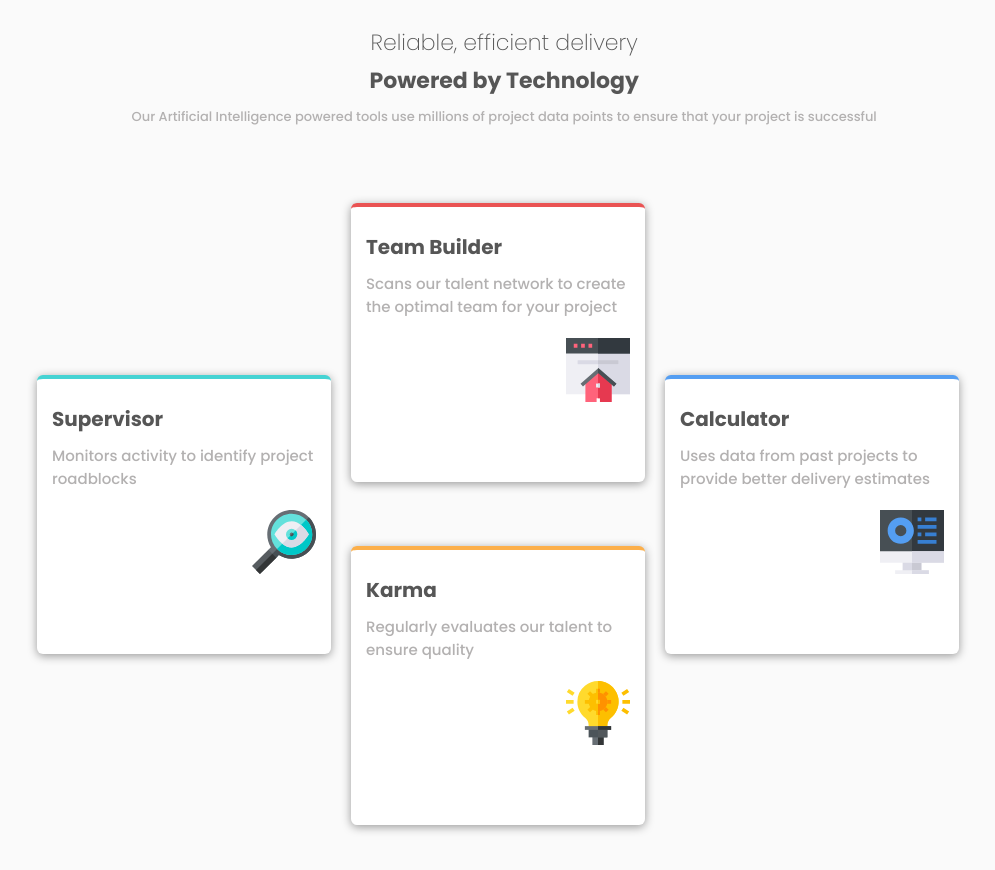
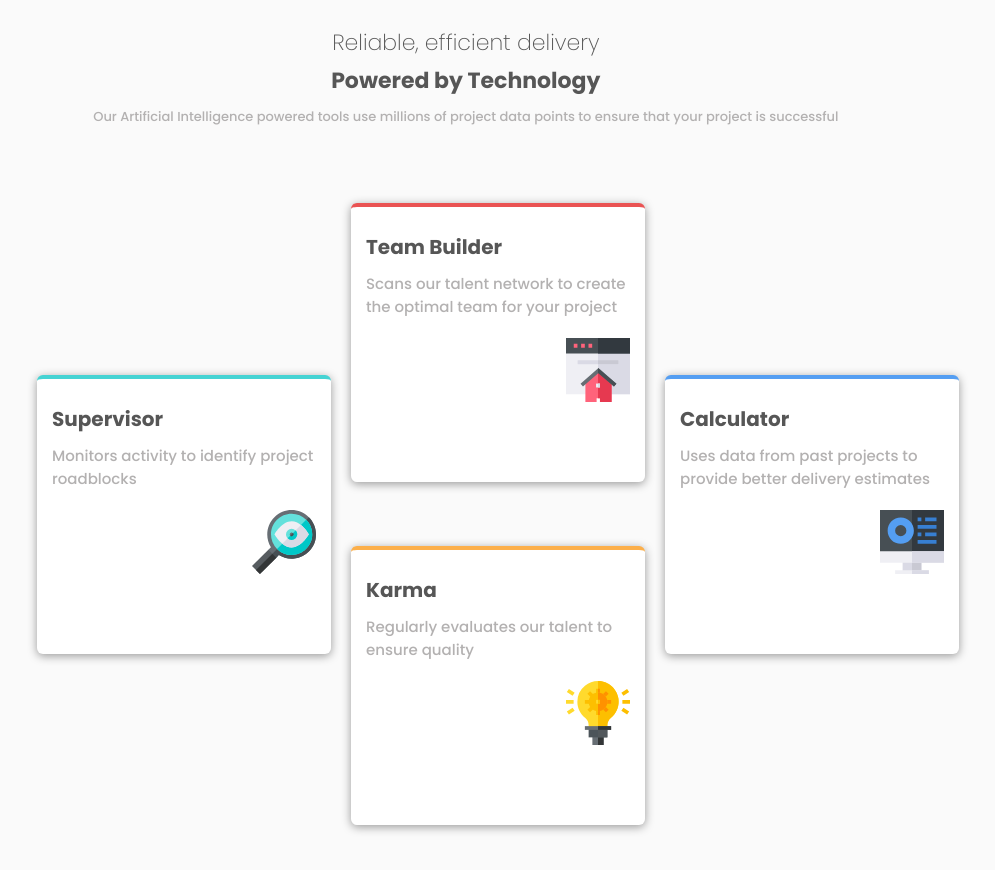
Before and after one commit to dcx2024/Four-card-feature-section, a plain HTML site: page project/index.html in a window 1280 px wide. Shown: the whole page, without its empty margins (155-1150 px from the left). Drawn offline with Linux system fonts and the light colour scheme.

Commit message:
Update styles.css

```diff
--- a/project/styles.css
+++ b/project/styles.css
@@ -279,7 +279,7 @@ section img{
         text-align: center;
         margin-bottom: 0;
         margin-top: 2vw;
-        margin-left: 19vw;
+        margin-left: 16vw;
         width: 65vw
         ;
         font-size: larger
```
